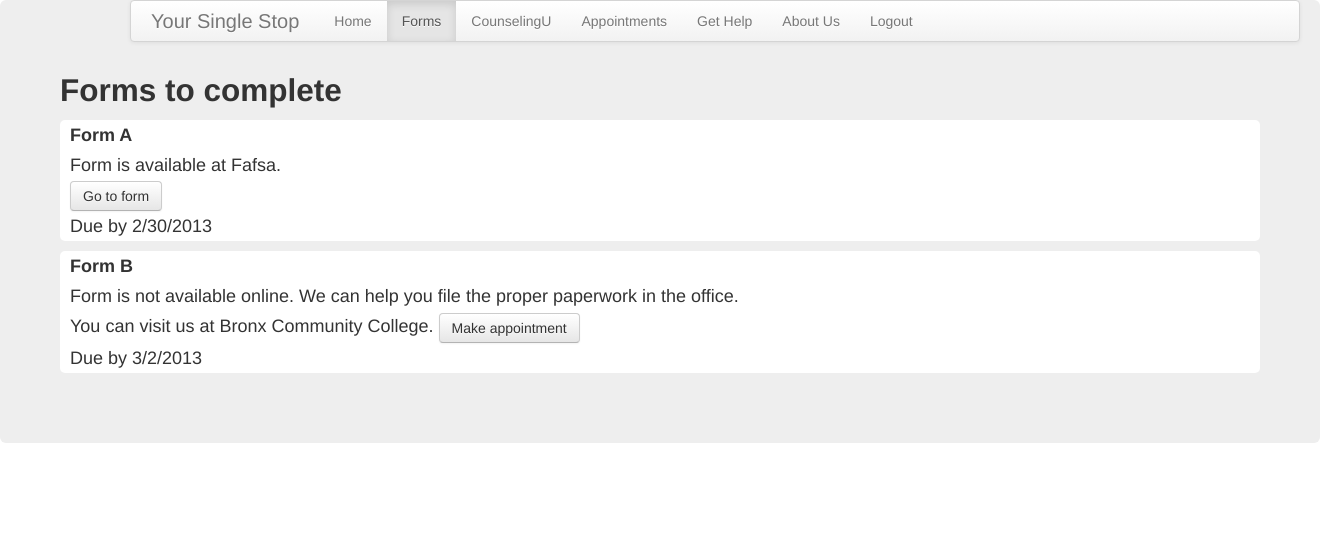
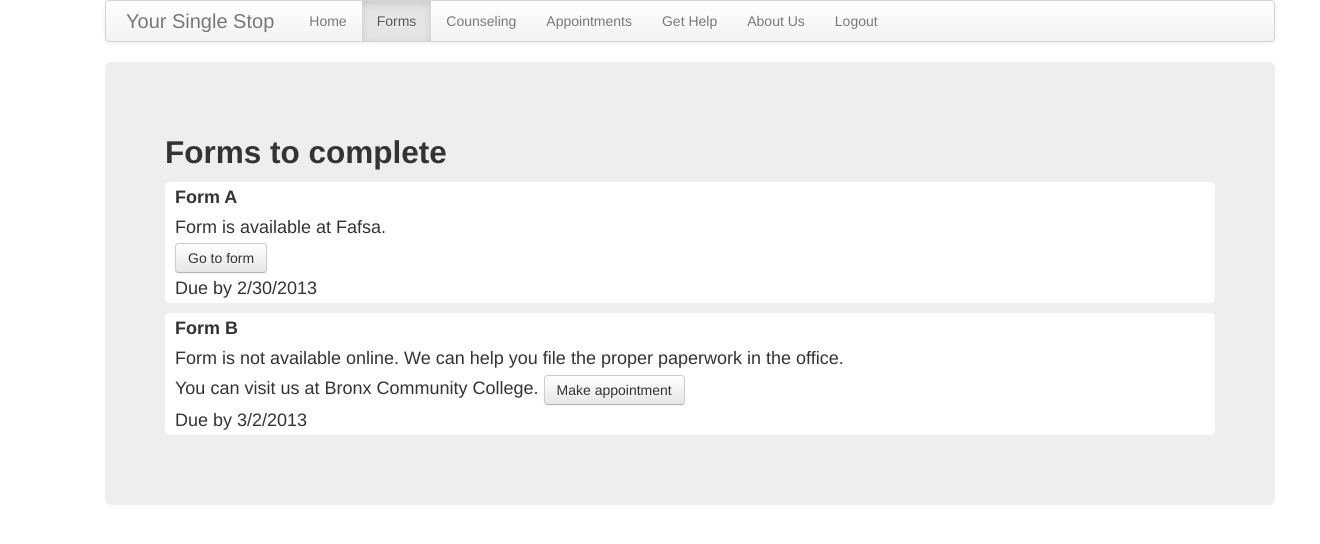
Before and after one commit to chrso/single-stop, a Flask app: page /student/forms in a window 1320 px wide. Shown: the top 544 px of the page. Run offline with Flask 2, Linux system fonts and the light colour scheme; the visitor is signed in with stand-in values (Sample User, id 1).

Commit message:
web page formatting

```diff
--- a/requirements.txt
+++ b/requirements.txt
@@ -4,9 +4,10 @@ Flask-SQLAlchemy==0.16
 Jinja2==2.6
 SQLAlchemy==0.8.0b2
 Werkzeug==0.8.3
-distribute==0.6.35
+distribute==0.6.28
 httplib2==0.7.7
+psycopg2==2.4.6
 six==1.2.0
 twilio==3.4.3
 unittest2==0.5.1
-virtualenv==1.8.4
+wsgiref==0.1.2
--- a/templates/appointment.html
+++ b/templates/appointment.html
@@ -1,7 +1,8 @@
 {% extends "layout.html" %}
 {% block body %}
 
-<div class="span12 offset1">
+<div class="containter"
+<div class="span12">
   <div class="navbar">
     <div class="navbar-inner">
     <a class="brand" href="{{ url_for('index') }}">Your Single Stop</a>
@@ -16,7 +17,6 @@
     </ul>
     </div>
   </div>
-</div>
 
 <div class="hero-unit">
   <h2 style="text-align:center">Make an appointment</h2>
@@ -27,4 +27,5 @@
       <script src="http://code.jquery.com/jquery.js"></script>
     <script src="js/bootstrap.min.js"></script>
   </div>
+</div>
 {% endblock %}
--- a/templates/forms.html
+++ b/templates/forms.html
@@ -1,13 +1,14 @@
 {% extends "layout.html" %}
 {% block body %}
-<div class="span12 offset1">
+<div class="container">
+<div class="span12">
   <div class="navbar">
     <div class="navbar-inner">
     <a class="brand" href="{{ url_for('index') }}">Your Single Stop</a>
     <ul class="nav">
       <li><a href="{{ url_for('student') }}">Home</a></li>
       <li class="active"><a href="{{ url_for('forms') }}">Forms</a></li>
-      <li><a href="{{ url_for('counseling') }}">CounselingU</a></li>
+      <li><a href="{{ url_for('counseling') }}">Counseling</a></li>
       <li><a href="{{ url_for('appointment') }}">Appointments</a></li>
       <li><a href="{{ url_for('help') }}">Get Help</a></li>
       <li><a href="{{ url_for('about') }}">About Us</a></li>
@@ -15,9 +16,6 @@
     </ul>
     </div>
   </div>
-</div>
-
-
 
 <div class="hero-unit">
 <h2>Forms to complete</h2>
@@ -37,8 +35,6 @@
       Due by 3/2/2013</p>
 </div>
 
-      <script src="http://code.jquery.com/jquery.js"></script>
-    <script src="js/bootstrap.min.js"></script>
    <script type="text/javascript">
     	var opened=false;
 
@@ -63,4 +59,5 @@
 
     </script>
   </div>
+</div>
 {% endblock %}
--- a/templates/index.html
+++ b/templates/index.html
@@ -47,7 +47,8 @@
 
 {% else %}
 
-<div class="span12 offset1">
+<div class="container">
+<div class="span12">
 	<div class="navbar">
 	  <div class="navbar-inner">
 	    <a class="brand" href="{{ url_for('index') }}">Your Single Stop</a>
@@ -60,7 +61,7 @@
 	    </ul>
 	  </div>
 	</div>
-
+</div>
 
 </div>
 
--- a/templates/student.html
+++ b/templates/student.html
@@ -1,7 +1,8 @@
 {% extends "layout.html" %}
 {% block body %}
 
-<div class="span12 offset1">
+<div class="container">
+<div class="span12">
   <div class="navbar">
     <div class="navbar-inner">
     <a class="brand" href="{{ url_for('index') }}">Your Single Stop</a>
@@ -16,7 +17,6 @@
     </ul>
     </div>
   </div>
-</div>
 
 	<div class="hero-unit">
   		<h2>More ways to save</h2>
@@ -29,4 +29,5 @@
 
 	</div>
 </div>
+</div>
 {% endblock %}
```
Also changed, not shown: templates/counseling.html (+3 -4 lines), 2 other files.
